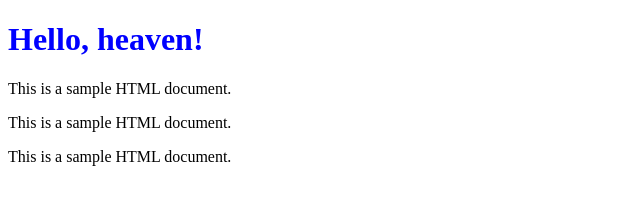
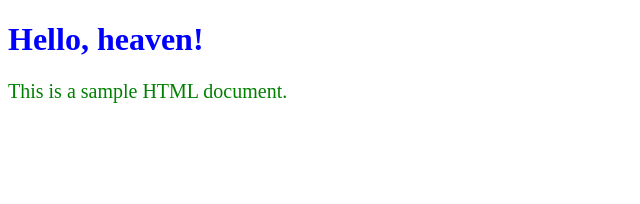
Before and after one commit to Sviatik1803/site, a plain HTML site: page index.html in a window 1280 px wide. Shown: the whole page, without its empty margins (0-640 px from the left). Drawn offline with Linux system fonts and the light colour scheme.

```diff
--- a/index.html
+++ b/index.html
@@ -9,8 +9,6 @@
 <body>
     <h1>Hello, World!</h1>
     <p>This is a sample HTML document.</p>
-    <p>This is a sample HTML document.</p>
-    <p>This is a sample HTML document.</p>
     <script src="script.js"></script>
 </body>
 </html>
--- a/style.css
+++ b/style.css
@@ -1,4 +1,8 @@
 h1{
     color: blue;
+}
 
+p{
+    font-size: 20px;
+    color: green;
 }
```
